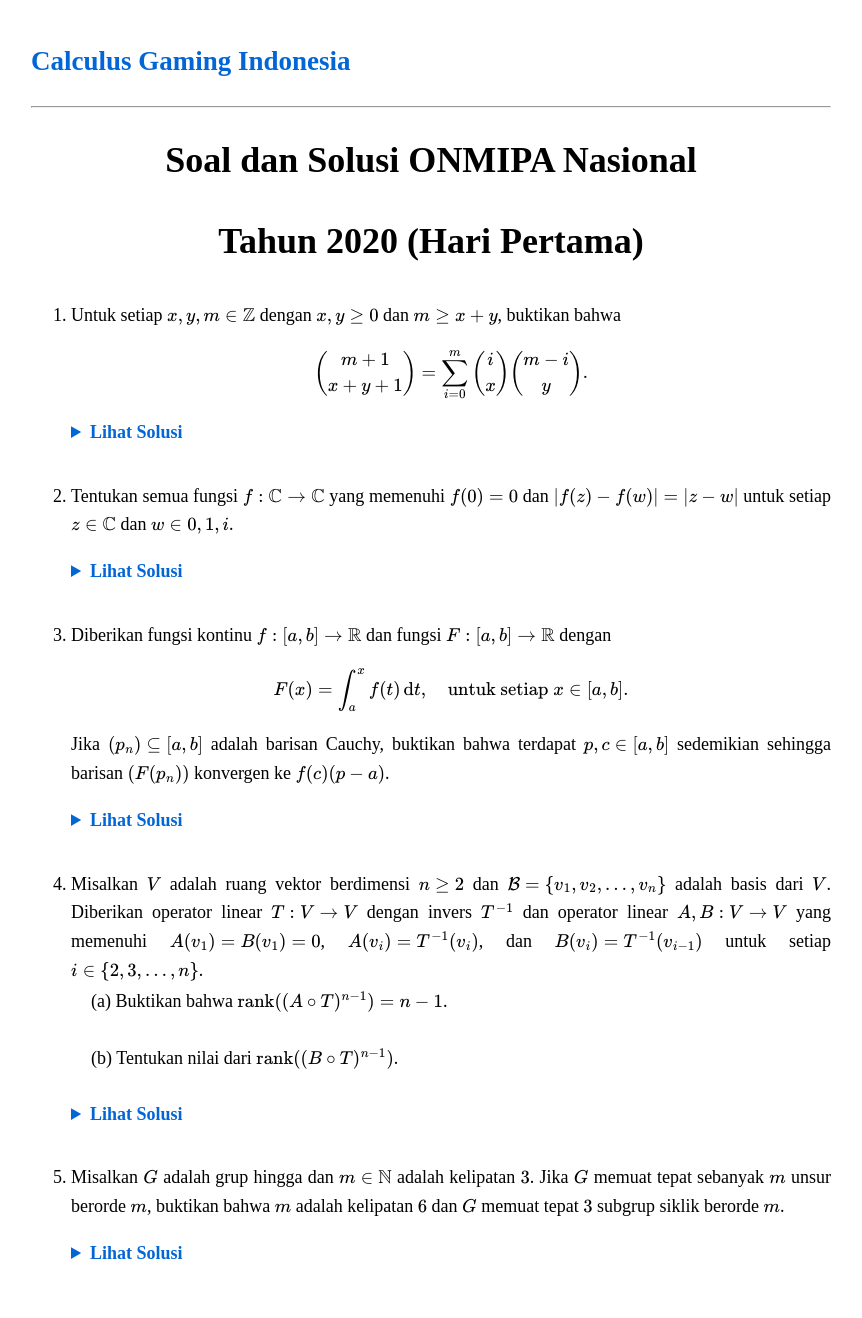
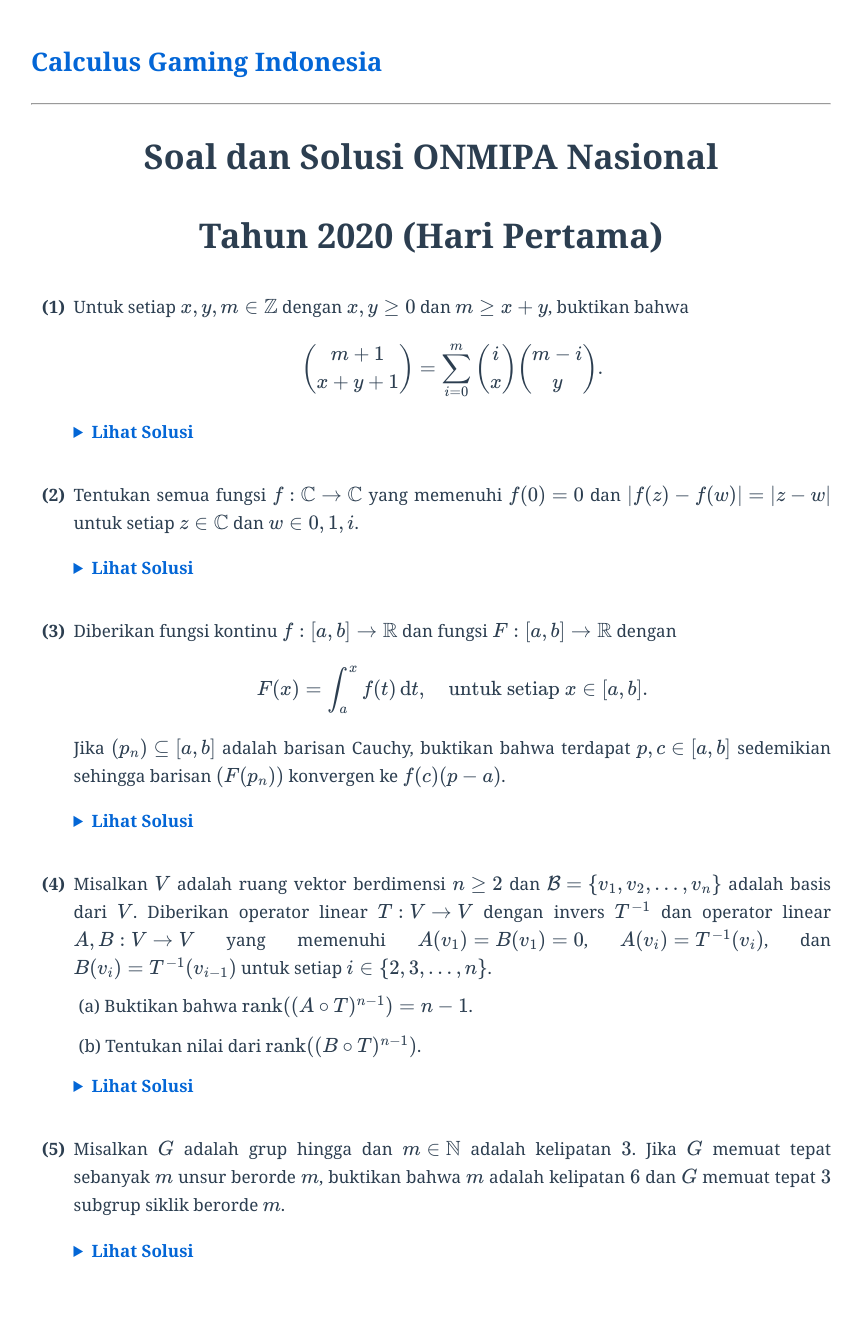
Before and after one commit to calculusgamingindonesia/calculusgamingindonesia.github.io, a Jekyll site: the page built from _posts/2026-06-29-knmipa-nas-20-1.md, in a window 1280 px wide. Shown: the whole page, without its empty margins (209-1071 px from the left). Built offline with Jekyll 4.4.1, drawn with Linux system fonts in a browser that asks for light colours; some web fonts are replaced.

Commit message:
Update default.html

```diff
--- a/_layouts/default.html
+++ b/_layouts/default.html
@@ -14,27 +14,81 @@
     <script id="MathJax-script" async src="https://cdn.jsdelivr.net/npm/mathjax@3/es5/tex-mml-chtml.js"></script>
 
     <style>
+    /* 1. PENGATURAN BODY (Dipisahkan agar tidak error) */
     body {
-        font-family: "Computer Modern Serif", serif;
-        font-size: 18px;
-        line-height: 1.6;
+        font-family: "Computer Modern Serif", Georgia, "Times New Roman", serif;
+        font-size: 17px;
+        line-height: 1.65;
+        color: #2c3e50;
         margin: 40px auto;
         max-width: 800px;
         padding: 0 20px;
         text-align: justify;
-        details { margin-top: 10px; }
+    }
+
+    /* 2. PENGATURAN LINK & KOTAK SOLUSI */
+    a { color: #0366d6; text-decoration: none; }
+    a:hover { text-decoration: underline; }
+
+    details { margin-top: 10px; }
     summary { cursor: pointer; color: #0366d6; font-weight: bold; user-select: none; margin-bottom: 10px; }
     .kotak-solusi { background: #f9f9f9; padding: 15px; border-left: 4px solid #28a745; border-radius: 4px; }
 
+    /* 3. PENOMORAN SOAL UTAMA BERKURUNG (1), (2), (3)... */
+    ol {
+      list-style-type: none;
+      counter-reset: soal-counter;
+      padding-left: 2.5em;
+    }
+
+    ol > li {
+      counter-increment: soal-counter;
+      position: relative;
+      margin-bottom: 25px;
+    }
+
+    ol > li::before {
+      content: "(" counter(soal-counter) ")";
+      position: absolute;
+      left: -2.5em;
+      width: 2em;
+      text-align: right;
+      font-weight: bold;
+    }
+
+    /* 4. PERBAIKAN SUB-SOAL & SYARAT (HANGING INDENT) */
     ol ul {
-        list-style-type: none;
-        padding-left: 20px;
-        line-height: 1.8; }
-    li { margin-bottom: 25px; }
+      list-style-type: none;
+      padding-left: 2.5em;
+      counter-reset: none;
+      margin-top: 10px;
     }
-    a { color: #0366d6; text-decoration: none; }
-    a:hover { text-decoration: underline; }
-</style>
+
+    ol ul > li {
+      text-indent: -2.2em; /* Menarik baris pertama ke kiri */
+      margin-bottom: 12px;
+    }
+
+    ol ul > li::before {
+      content: none;
+    }
+
+    /* Jaga-jaga jika kamu menggunakan daftar abjad bawaan (a, b) */
+    ol ol {
+      list-style-type: lower-alpha;
+      padding-left: 2em;
+      counter-reset: none;
+      margin-top: 10px;
+    }
+    ol ol > li {
+      margin-bottom: 12px;
+      text-indent: 0;
+    }
+    ol ol > li::before {
+      content: none;
+    }
+    </style>
+
     <link rel="stylesheet" type="text/css" href="https://cdn.jsdelivr.net/gh/aaaakshat/cm-web-fonts@latest/fonts.css">
 </head>
 <body>
```
